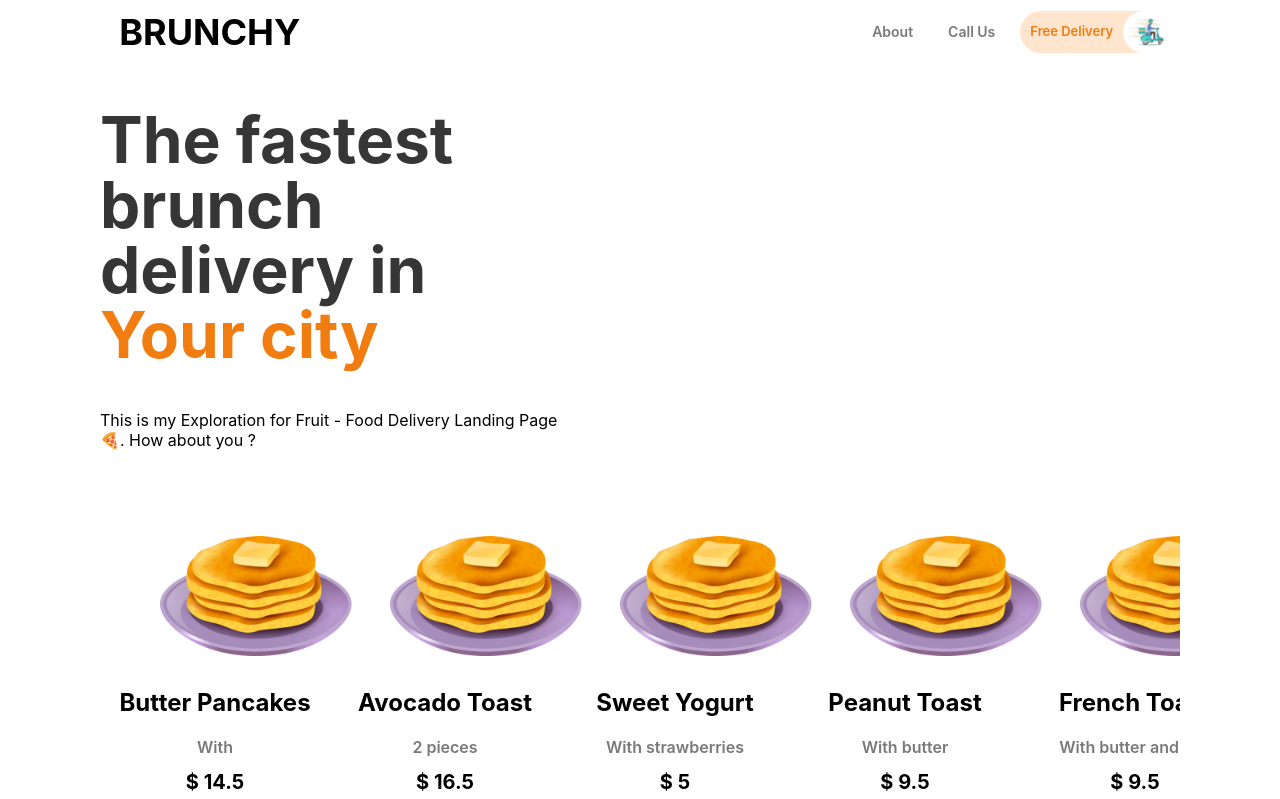
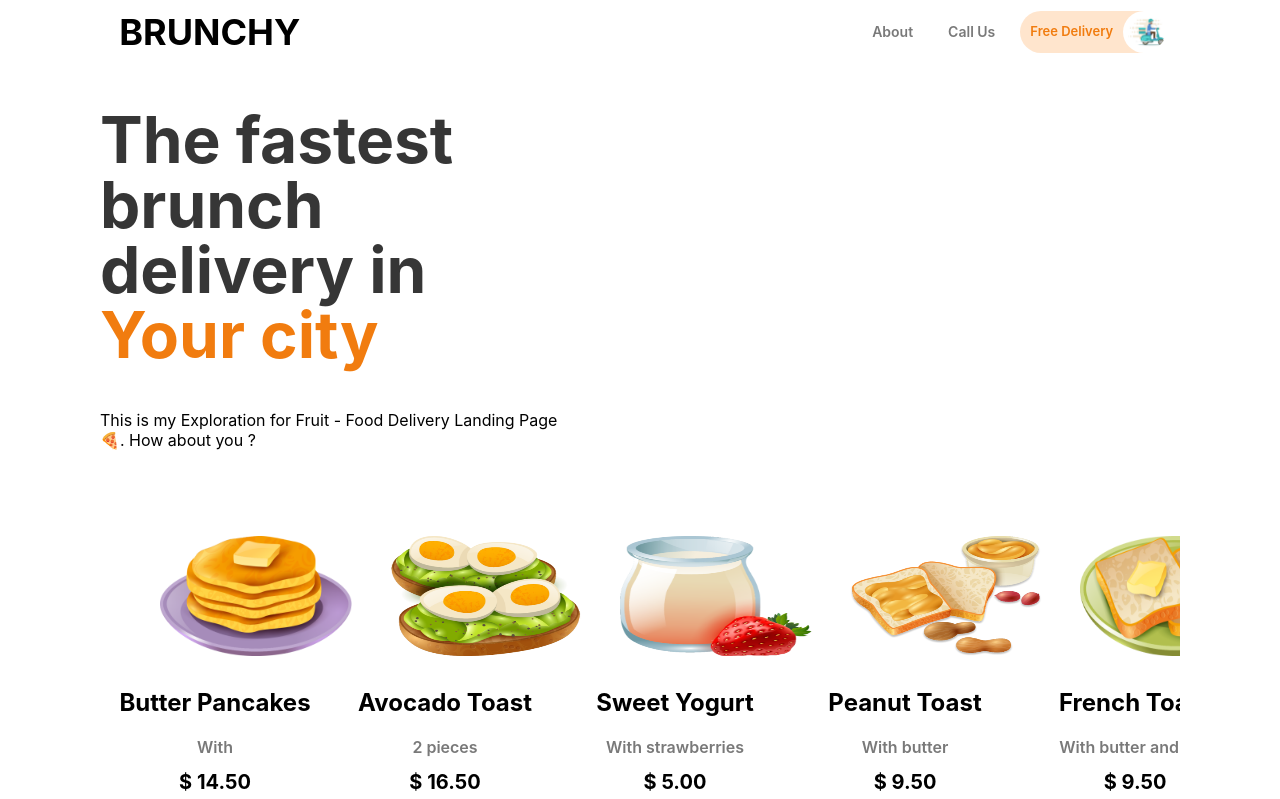
Before and after one commit to Shroom88/brunchy-dreamshot, a React (Create React App) app: page / in a window 1280 px wide. Shown: the top 799 px of the page. Built offline with nearby package versions, Linux system fonts and the light colour scheme.

Commit message:
context implemented, images rendered

```diff
--- a/src/components/MealItem.jsx
+++ b/src/components/MealItem.jsx
@@ -1,26 +1,55 @@
 import React from "react";
 import "../styles/MealItem.css";
 import Pancakes from "../assets/pancakes.png";
+import AvocadoToast from "../assets/avocado_toast.png";
+import SweetYogurt from "../assets/sweet_yogurt.png";
+import PeanutToast from "../assets/peanut_toast.png";
+import FrenchToast from "../assets/french_toast.png";
+import BananaBread from "../assets/banana_bread.png";
+import ClassicWaffle from "../assets/waffle.png";
 import { FaShoppingBasket } from "react-icons/fa";
 import MealsContext from "../context/MealsContext";
 import { useContext } from "react";
 
-function MealItem({ name, caption, price }) {
-  const { setSum } = useContext(MealsContext);
-  const handleSum = (p) => {
-    setSum(p);
+function MealItem({ name, caption, price, image }) {
+  const { addSum, addOrder } = useContext(MealsContext);
+  const handleSum = () => {
+    addSum(price);
+    addOrder(name);
+  };
+
+  const setImage = (image) => {
+    switch (image) {
+      case "1.png":
+        console.log(Pancakes);
+        return Pancakes;
+      case "2.png":
+        return AvocadoToast;
+      case "3.png":
+        return SweetYogurt;
+      case "4.png":
+        return PeanutToast;
+      case "5.png":
+        return FrenchToast;
+      case "6.png":
+        return BananaBread;
+      case "7.png":
+        return ClassicWaffle;
+      default:
+        return "Image Not Found";
+    }
   };
   return (
     <div className="card">
-      <img src={Pancakes} alt="food img" className="meal-img" />
+      <img src={setImage(image)} alt={name} className="meal-img" />
       <div className="desc">
         <h3>{name}</h3>
         <p className="sub-desc">{caption}</p>
         <div className="price">
-          <span>$</span> {price}
+          <span>$</span> {price.toFixed(2)}
         </div>
       </div>
-      <FaShoppingBasket className="cart" onClick={handleSum(price)} />
+      <FaShoppingBasket className="cart" onClick={handleSum} />
     </div>
   );
 }
--- a/src/components/MealsList.jsx
+++ b/src/components/MealsList.jsx
@@ -6,7 +6,7 @@ import MealsContext from "../context/MealsContext";
 import { useContext } from "react";
 
 function MealsList() {
-  const { data } = useContext(MealsContext);
+  const { data, order } = useContext(MealsContext);
 
   return (
     <div className="wrapper">
@@ -16,6 +16,7 @@ function MealsList() {
           name={meal.name}
           caption={meal.caption}
           price={meal.price}
+          image={meal.image}
         />
       ))}
     </div>
--- a/src/context/MealsContext.js
+++ b/src/context/MealsContext.js
@@ -5,18 +5,27 @@ import data from "./menu";
 const MealsContext = createContext();
 
 export const MealsProvider = ({ children }) => {
-  console.log(data.items);
   const [order, setOrder] = useState([]);
   const [sum, setSum] = useState(0);
+
+  const addSum = (price) => {
+    setSum(sum + price);
+  };
+
+  const addOrder = (name) => {
+    const meal = data.items.filter((n) => n.name === name);
+    const newOrder = [...order, meal];
+    setOrder(newOrder);
+  };
 
   return (
     <MealsContext.Provider
       value={{
         data: data.items,
         order,
-        setOrder,
-        sum,
-        setSum,
+        addOrder,
+        sum: sum.toFixed(2),
+        addSum,
       }}
     >
       {children}
```
